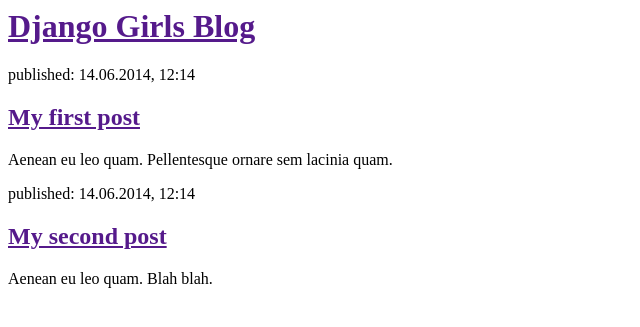
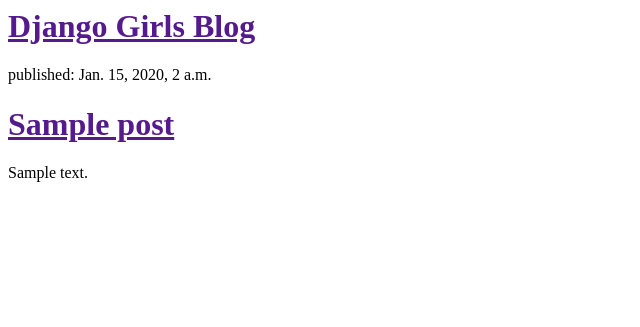
Before and after one commit to hebowden/my-first-blog, a Django app: template blog/templates/blog/post_list.html in a window 1280 px wide. Shown: the top 327 px of the page, without its empty margins (0-640 px from the left). Run offline with Django 3.2, Linux system fonts and the light colour scheme; the template is opened without the code that fills it: values that come from a table or form of the project are taken from there, others are empty; tables that the repository leaves empty hold one stand-in row (values such as "Sample post").

Commit message:
Modified templates to display posts from database.

```diff
--- a/blog/templates/blog/post_list.html
+++ b/blog/templates/blog/post_list.html
@@ -7,16 +7,12 @@
 			<h1><a href="">Django Girls Blog</a></h1>
 		</div>
 
-		<div>
-			<p>published: 14.06.2014, 12:14</p>
-			<h2><a href="">My first post</a></h2>
-			<p>Aenean eu leo quam. Pellentesque ornare sem lacinia quam.</p>
-		</div>
-
-		<div>
-			<p>published: 14.06.2014, 12:14</p>
-			<h2><a href="">My second post</a></h2>
-			<p>Aenean eu leo quam. Blah blah.</p>
-		</div>
+		{% for post in posts %}
+			<div>
+				<p>published: {{ post.published_date }}</p>
+				<h1><a href="">{{ post.title }}</a></h1>
+				<p>{{ post.text|linebreaks }}</p>
+			</div>
+		{% endfor %}
 	</body>
-</html>
+</html.
```
Also changed, not shown: blog/views.py (+4 -3 lines).
